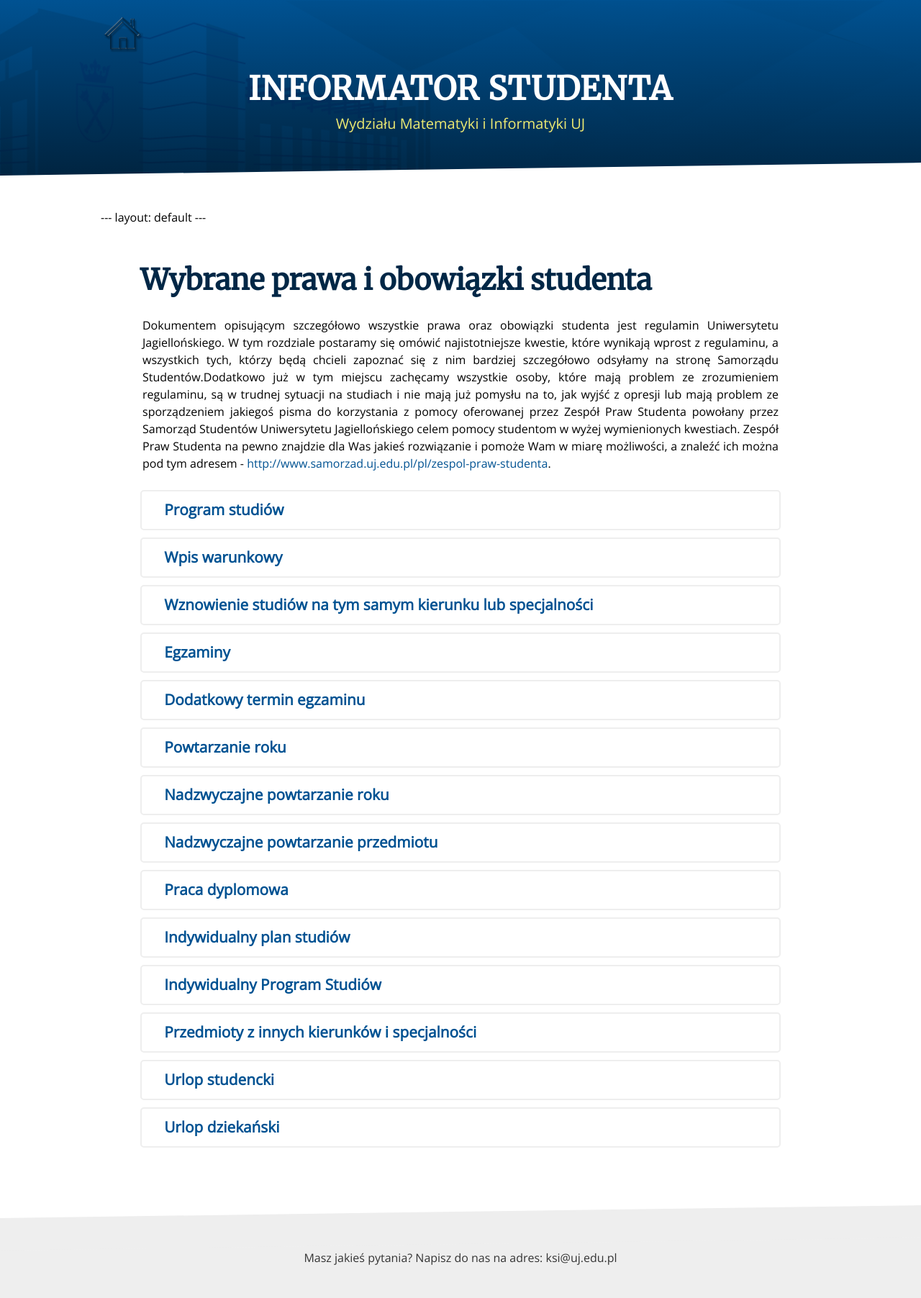
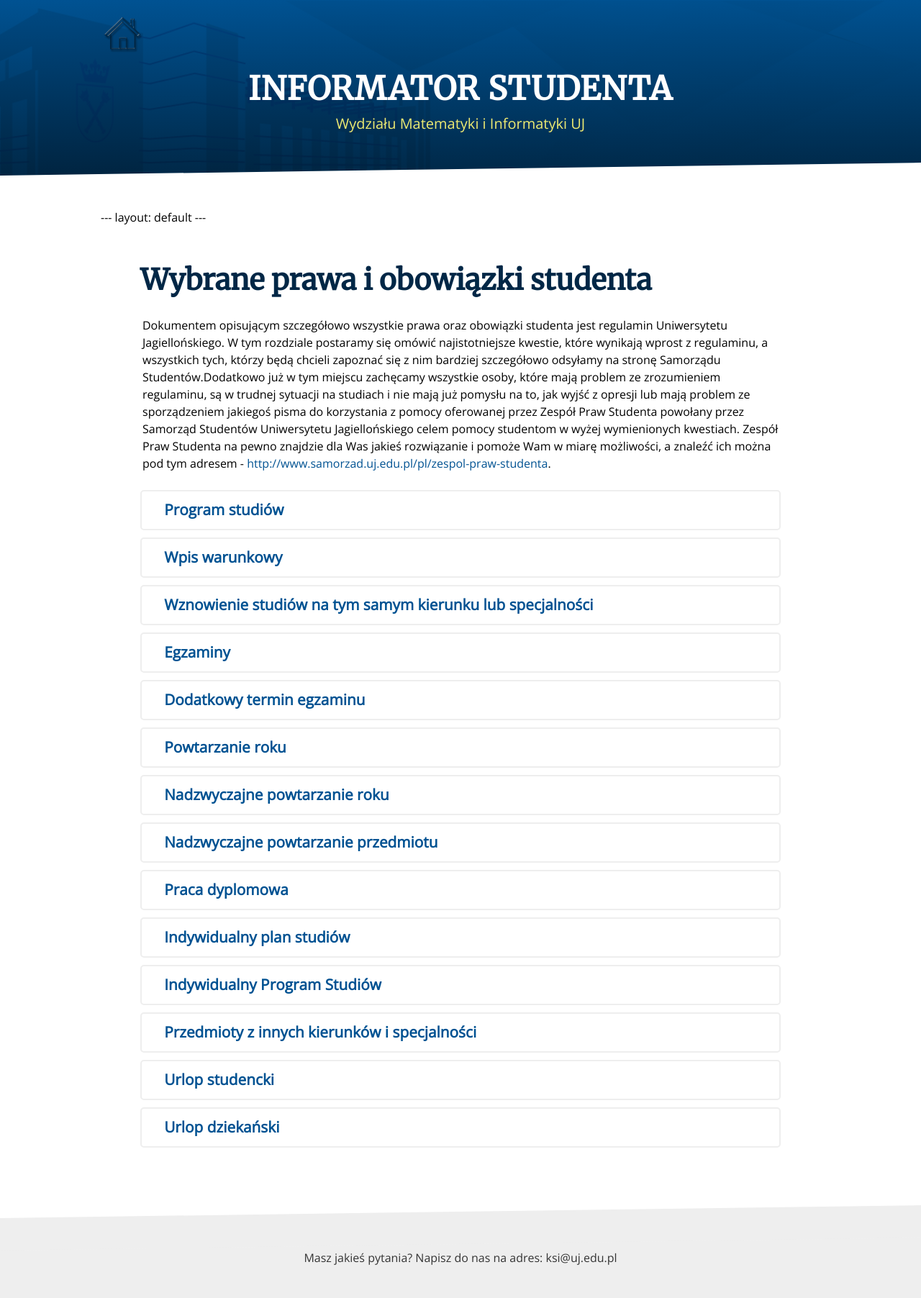
Before and after one commit to KSIUJ/informator, a Jekyll site: the page built from prawa_i_obowiazki_studenta.html, in a window 1280 px wide. Shown: the whole page at 72% size. Built offline with Jekyll 4.4.1, drawn with Linux system fonts in a browser that asks for light colours; nearby versions of some CDN libraries.

Commit message:
improved navigation and readability

```diff
--- a/_sass/base/_base.scss
+++ b/_sass/base/_base.scss
@@ -18,7 +18,7 @@
   font-family: $font-stack-secondary;
 }
 
-p {
+p, ul, ol, blockquote {
   margin-bottom: 1.25em;
 }
 
--- a/_sass/layout/_containers.scss
+++ b/_sass/layout/_containers.scss
@@ -9,7 +9,7 @@
 }
 
 .content {
-  min-height: 300px;
+  min-height: 250px;
   width: 95%;
   color: black;
   @include flexy($wrap: wrap);
@@ -27,16 +27,21 @@
   }
   margin: 40px auto;
   p {
-    text-align: justify;
+    text-align: left;
     max-width: 100%;
-    word-break: break-word;
+    overflow-wrap: break-word;
     padding: 0 0.5em;
   }
   ul, ol {
     list-style-type: disc;
     padding-left: 3.5em;
     text-align: left;
-    margin: 0;
+  }
+  blockquote {
+    border-left: 5px solid $color-shade;
+  }
+  h4 {
+    padding-left: 0.5em;
   }
 }
 
--- a/_sass/layout/_header.scss
+++ b/_sass/layout/_header.scss
@@ -27,6 +27,7 @@
     @include mq('xs') {
       font-size: 2em;
     }
+    a, a:hover { color: $white; }
   }
   p {
     color: $color-accent;
--- a/_sass/layout/_panel.scss
+++ b/_sass/layout/_panel.scss
@@ -11,6 +11,7 @@
     color: $color-primary;
     margin-top: 0;
     margin-bottom: 0;
+    cursor: pointer;
     &:hover {
       color: $color-primary-light;
       background-color: $color-shade;
@@ -28,7 +29,6 @@
     ul, ol {
       list-style-type: disc;
       padding-left: 2em;
-      margin: 0;
     }
   }
 }
```
